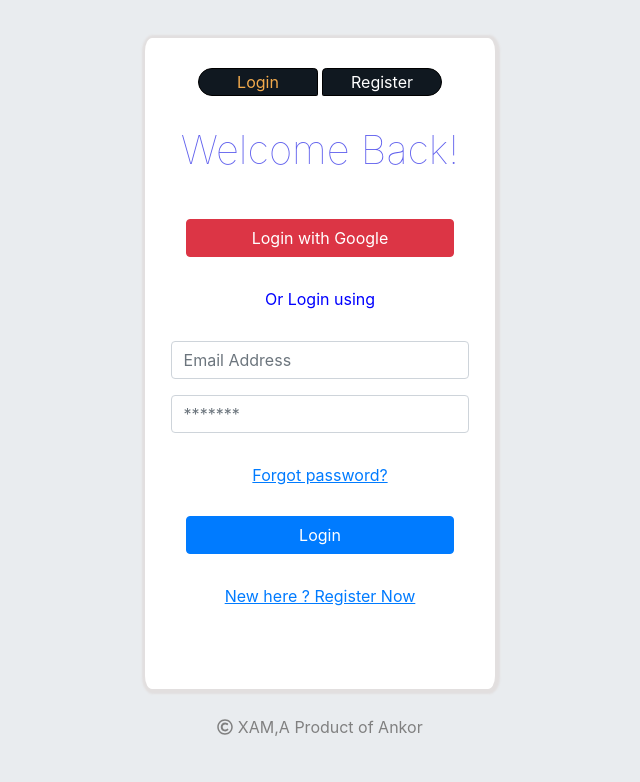
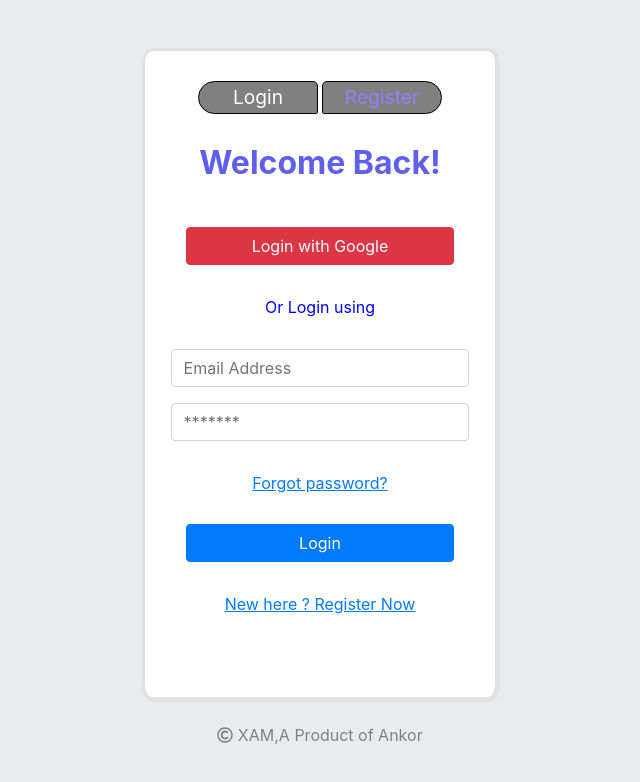
Before and after one commit to shamanthhegde2/ankor_project, a plain HTML site: page index.html in a window 1280 px wide. Shown: the whole page, without its empty margins (320-960 px from the left). Drawn offline with nearby package versions, Linux system fonts and the light colour scheme.

Commit message:
style(nav-buttons)

```diff
--- a/index.html
+++ b/index.html
@@ -53,7 +53,7 @@
       </div>
       <!--this shows the login page-->
       <div class="login">
-        <h1 class="welcome-message">Welcome Back!</h1>
+        <h2 class="welcome-message">Welcome Back!</h2>
         <button type="button" class="btn btn-danger">Login with Google</button>
         <p class="alternative">Or Login using</p>
         <form action="" class="">
@@ -94,7 +94,7 @@
       </div>
       <!--this shows the register page-->
       <div class="signup">
-        <h1 class="welcome-message">Welcome Back!</h1>
+        <h2 class="welcome-message">Welcome Back!</h2>
         <button type="button" class="btn btn-danger">Signup with Google</button>
         <p class="alternative">Or Signup using</p>
         <form action="" class="need-validation">
--- a/styles.css
+++ b/styles.css
@@ -12,7 +12,7 @@ body {
 .main-content {
   max-width: 350px;
   background-color: white;
-  margin: 3% auto auto auto;
+  margin: 4% auto auto auto;
   padding: 0% 2% 4%;
   border-radius: 2%;
   box-shadow: 1px 1px 2px 4px rgb(226, 223, 223);
@@ -21,7 +21,7 @@ body {
 /* to style the welcome message on the top */
 .welcome-message {
   color: rgba(57, 57, 233, 0.808);
-  font-weight: lighter;
+  font-weight: bold;
   margin: 0 0 15% 0;
 }
 
@@ -61,17 +61,27 @@ span {
 /* this is for the upper two button login and register for navigation */
 .login-nav {
   width: 40%;
+  font-size: 1.2rem;
   outline: none;
   background-color: transparent;
   border: solid 1px black;
   border-radius: 50px 15px 5px 50px; /*top-left top-right bottom-right bottom*/
+  transition: transform 0.5s;
 }
 .reg-nav {
   width: 40%;
+  font-size: 1.2rem;
   outline: none;
   background-color: transparent;
   border: solid 1px black;
   border-radius: 15px 50px 50px 5px;
+  transition: transform 0.5s;
+}
+.reg-nav:hover {
+  transform: scale(1.1);
+}
+.login-nav:hover {
+  transform: scale(1.1);
 }
 button.login-nav:focus {
   outline: none;
@@ -93,16 +103,20 @@ button.reg-nav:focus {
 }
 
 .nav-color {
-  color: #f2aa4cff;
+  color: white;
 }
 .nav-color-two {
-  color: white;
+  color: #967cfb;
 }
 .nav-button-color {
-  background-color: #101820ff;
+  background-color: grey;
 }
 a:hover {
   cursor: pointer;
 }
 
+/* .login-button,
+.signup-button {
+  background-color: #967cfb;
+} */
 /*the end*/
```
